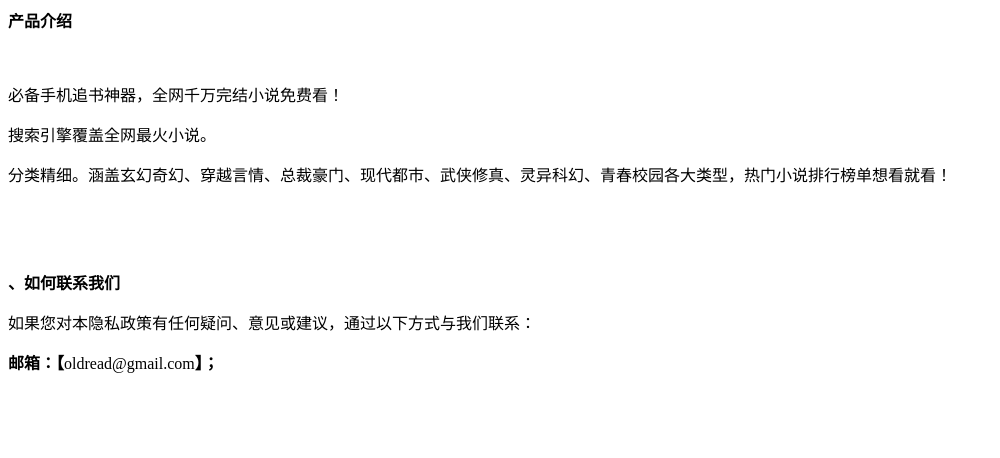
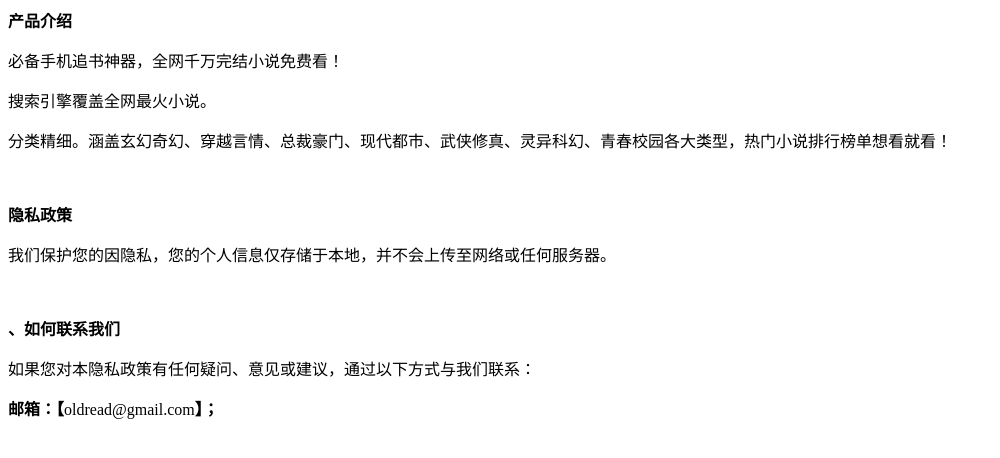
Before and after one commit to oldread9/oldread9.github.io, a plain HTML site: page index.html in a window 1280 px wide. Shown: the whole page, without its empty margins (0-1000 px from the left). Drawn offline with Linux system fonts and the light colour scheme.

Commit message:
Update index.html

```diff
--- a/index.html
+++ b/index.html
@@ -1,10 +1,11 @@
 <p><strong>产品介绍</strong></p>
-<p>&nbsp;</p>
 <p>必备手机追书神器，全网千万完结小说免费看！</p>
 <p>搜索引擎覆盖全网最火小说。</p>
 <p>分类精细。涵盖玄幻奇幻、穿越言情、总裁豪门、现代都市、武侠修真、灵异科幻、青春校园各大类型，热门小说排行榜单想看就看！</p>
+
 <p>&nbsp;</p>
-<p><strong></strong></p>
+<p><strong>隐私政策</strong></p>
+<p>我们保护您的因隐私，您的个人信息仅存储于本地，并不会上传至网络或任何服务器。</p>
 <p>&nbsp;</p>
 <p><strong></strong><strong>、如何联系</strong><strong>我们</strong></p>
 <p>如果您对本隐私政策有任何疑问、意见或建议，通过以下方式与我们联系：</p>
```
